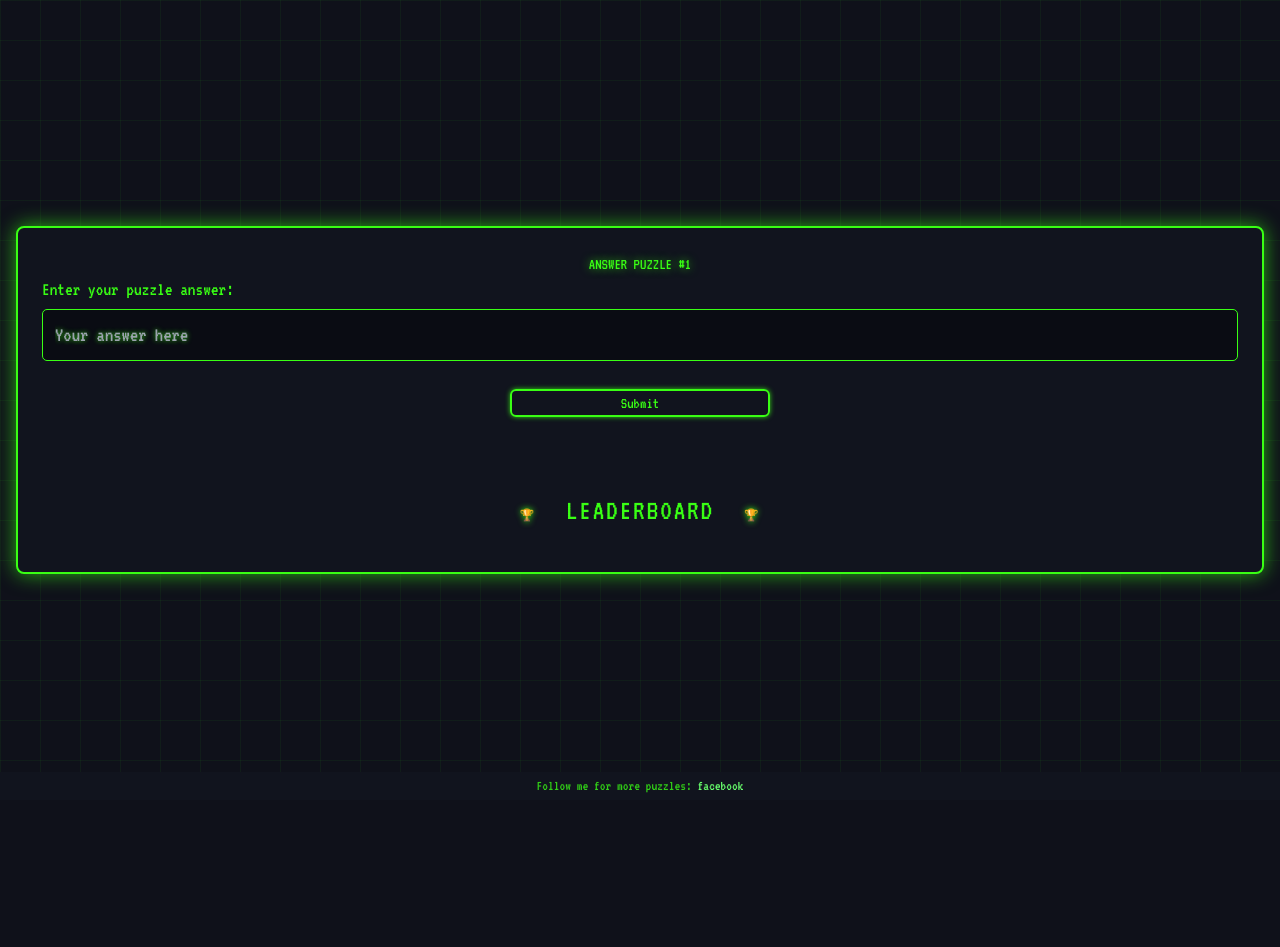
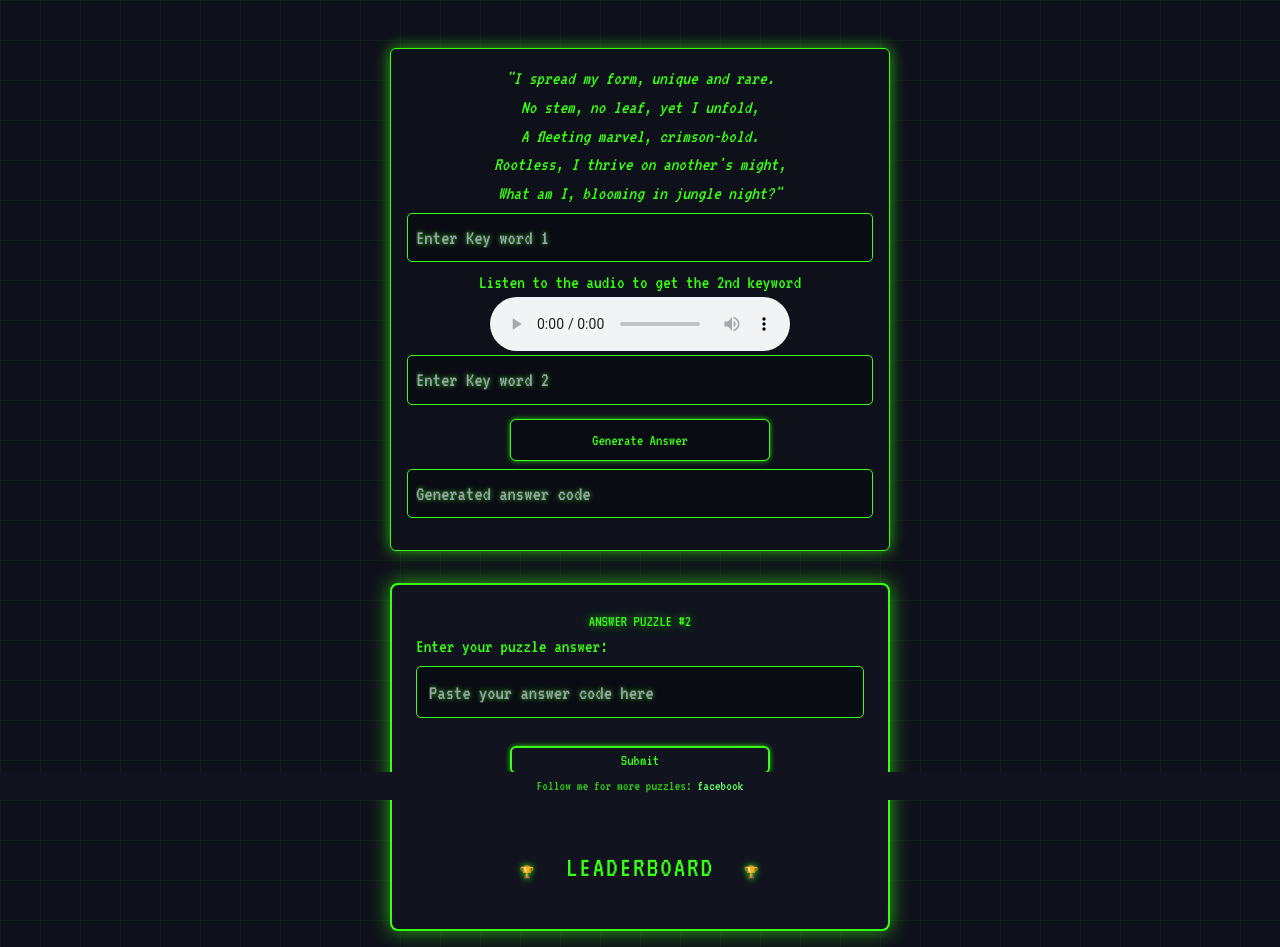
Before and after one commit to MRPuzzler27/puzzler, a plain HTML site: page index.html in a window 1280 px wide. Before the commit the page ends 800 px from the top, so only its background shows below. Drawn offline with nearby package versions, Linux system fonts and the light colour scheme; no server answers.

Commit message:
Update index.html

```diff
--- a/index.html
+++ b/index.html
@@ -2,7 +2,7 @@
 <html lang="en">
 <head>
   <meta charset="UTF-8" />
-  <title>🧩 Puzzle #1 Terminal</title>
+  <title>🧩 Puzzle #2 Terminal</title>
   <meta name="viewport" content="width=device-width, initial-scale=1.0" />
   <script src="https://cdn.tailwindcss.com"></script>
   <script src="https://www.gstatic.com/firebasejs/9.23.0/firebase-app-compat.js"></script>
@@ -152,12 +152,34 @@
     }
   </style>
 </head>
+
+<script src="https://cdnjs.cloudflare.com/ajax/libs/spark-md5/3.0.2/spark-md5.min.js"></script>
+
+<div style="display: flex; flex-direction: column; align-items: center; gap: 2rem; padding-top: 2rem;">
+  <div style="max-width: 500px; width: 100%; background: #0f111a; border: 1px solid #39ff14; padding: 1rem; border-radius: 6px; box-shadow: 0 0 15px #39ff14aa; font-family: 'VT323', monospace; text-align: center;">
+    <label for="md5Input" style="display:block; margin-bottom:0.25rem;">
+      <i>"I spread my form, unique and rare.<br>No stem, no leaf, yet I unfold,<br>A fleeting marvel, crimson-bold.<br>Rootless, I thrive on another's might,<br>What am I, blooming in jungle night?"</i>
+    </label>
+    <input type="text" id="md5Input" placeholder="Enter Key word 1" style="width:100%; margin-bottom:0.4rem; padding:0.5rem; background:#0a0c13; border:1px solid #39ff14; color:#39ff14; font-family:'VT323', monospace;">
+
+    <label for="saltInput" style="display:block; margin-bottom:0.25rem;">Listen to the audio to get the 2nd keyword
+      <center><audio controls><source src="https://mrpuzzler27.github.io/puzzler/solvethisprivate.mp3" type="audio/mpeg"></audio></center>
+    </label>
+    <input type="text" id="saltInput" placeholder="Enter Key word 2" style="width:100%; margin-bottom:0.4rem; padding:0.5rem; background:#0a0c13; border:1px solid #39ff14; color:#39ff14; font-family:'VT323', monospace;">
+
+    <button onclick="const text = document.getElementById('md5Input').value; const salt = document.getElementById('saltInput').value; document.getElementById('md5Output').value = SparkMD5.hash(text + salt);" style="margin-top:0.5rem; padding:0.5rem 1rem; background:#0a0c13; color:#39ff14; border:1px solid #39ff14; cursor:pointer; font-family:'VT323', monospace;">Generate Answer</button>
+
+    <input type="text" id="md5Output" readonly placeholder="Generated answer code" style="width:100%; margin-top:0.5rem; padding:0.5rem; background:#0a0c13; border:1px solid #39ff14; color:#39ff14; font-family:'VT323', monospace;">
+  </div>
+
+
+
 <body>
   <div class="container">
-    <h1>ANSWER PUZZLE #1</h1>
+    <h1>ANSWER PUZZLE #2</h1>
     <label for="answerInput">Enter your puzzle answer:</label>
     <div class="input-group">
-      <input id="answerInput" type="text" autocomplete="off" placeholder="Your answer here" />
+      <input id="answerInput" type="text" autocomplete="off" placeholder="Paste your answer code here" />
       <button id="submitAnswerBtn">Submit</button>
     </div>
     <div id="status"></div>
```
